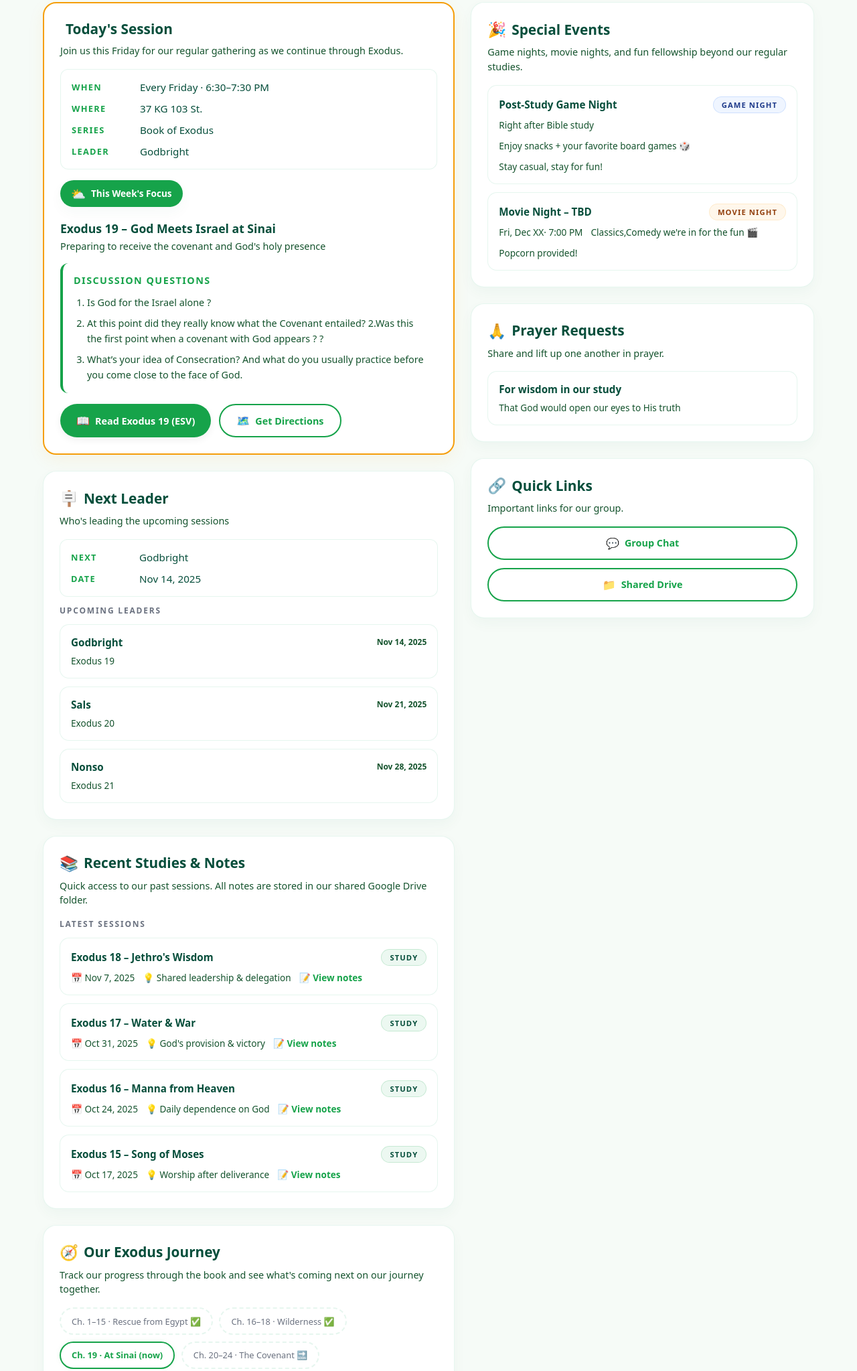
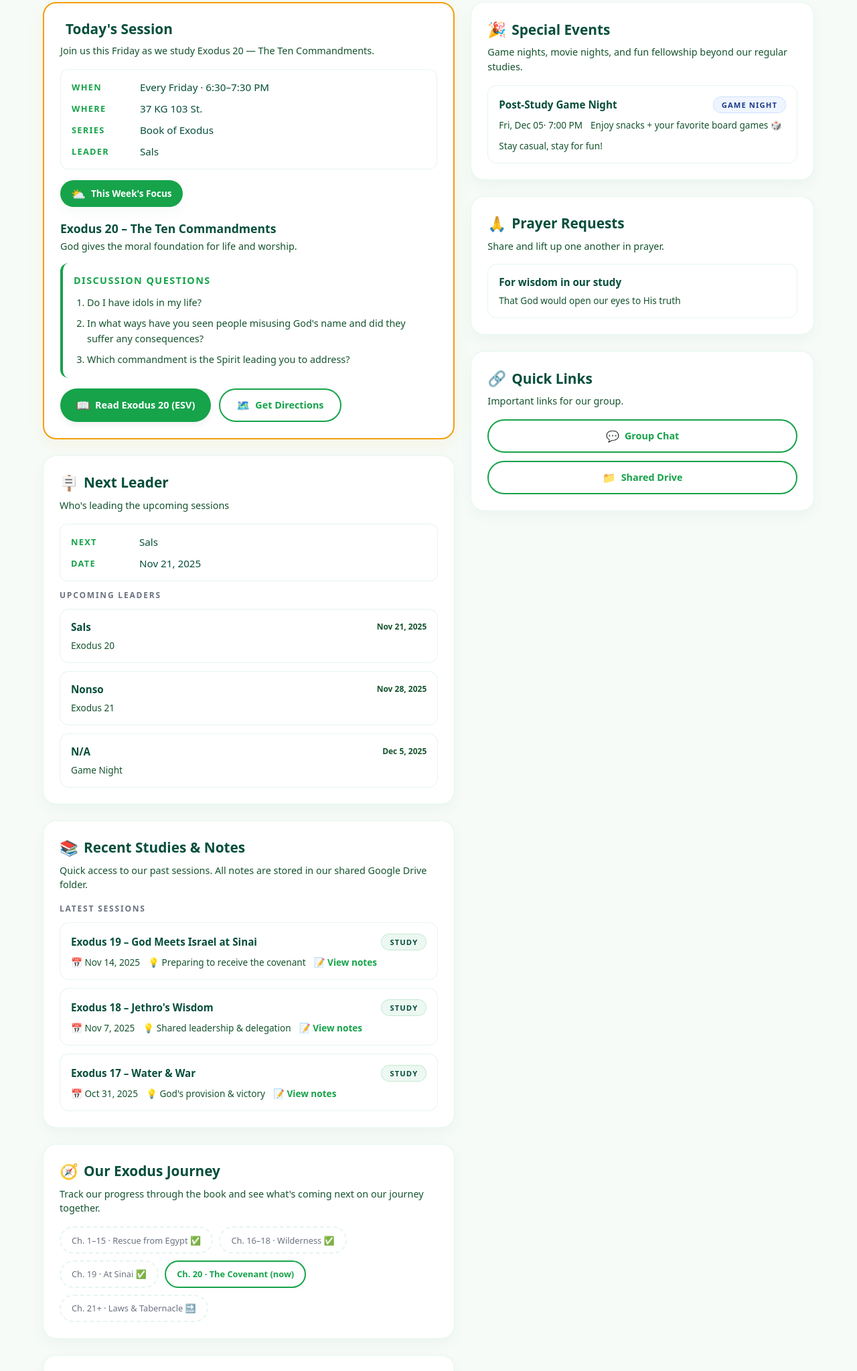
Before and after one commit to sallymkabole/bible_study, a plain HTML site: page index.html in a window 1280 px wide. Shown: the part 213-2260 px from the top of the page at 67% size. Drawn offline with Linux system fonts and the light colour scheme.

Commit message:
today's update

```diff
--- a/index.html
+++ b/index.html
@@ -349,7 +349,7 @@ footer { margin-top:3rem; padding-top:2rem; border-top:1px solid var(--border-so
       <div class="pill-row">
         <span class="pill"><span class="icon">📍</span>37 KG 103 St.</span>
         <span class="pill"><span class="icon">🕡</span>Fridays · 6:30–7:30 PM</span>
-        <span class="pill"><span class="icon">📖</span>Book of Exodus · Ch. 19</span>
+        <span class="pill"><span class="icon">📖</span>Book of Exodus · Ch. 20</span>
       </div>
     </header>
 
@@ -359,7 +359,7 @@ footer { margin-top:3rem; padding-top:2rem; border-top:1px solid var(--border-so
         <!-- Next Session -->
         <article class="card highlight">
           <h2><span class="icon"></span>Today's Session</h2>
-          <p class="subtext">Join us this Friday for our regular gathering as we continue through Exodus.</p>
+          <p class="subtext">Join us this Friday as we study Exodus 20 — The Ten Commandments.</p>
 
           <div class="session-meta">
             <div class="meta-row">
@@ -376,7 +376,7 @@ footer { margin-top:3rem; padding-top:2rem; border-top:1px solid var(--border-so
             </div>
             <div class="meta-row">
               <div class="meta-label">Leader</div>
-              <div class="meta-value" id="current-leader">Godbright</div>
+              <div class="meta-value" id="current-leader">Sals</div>
             </div>
           </div>
 
@@ -385,36 +385,35 @@ footer { margin-top:3rem; padding-top:2rem; border-top:1px solid var(--border-so
             This Week's Focus
           </div>
           <p class="passage">
-            Exodus 19 – God Meets Israel at Sinai
-            <small>Preparing to receive the covenant and God's holy presence</small>
+            Exodus 20 – The Ten Commandments
+            <small>God gives the moral foundation for life and worship.</small>
           </p>
 
           <div class="discussion-questions">
             <h3>Discussion Questions</h3>
             <ol>
-              <li>Is God for the Israel alone ?</li>
-              <li>At this point did they really know  what the Covenant entailed?  2.Was this the first point when a covenant with God appears ? ?</li>
-              <li>What’s your idea of  Consecration? And what do you usually practice before you come close to the face of God.</li>
+              <li>Do I have idols in my life?</li>
+              <li>In what ways have you seen people misusing God's name and did they suffer any consequences?</li>
+              <li>Which commandment is the Spirit leading you to address?</li>
             </ol>
           </div>
 
           <div class="btn-row">
-            <a href="https://www.biblegateway.com/passage/?search=Exodus+19&version=ESV" class="btn" target="_blank">
+            <a href="https://www.biblegateway.com/passage/?search=Exodus+20&version=ESV" class="btn" target="_blank" rel="noopener">
               <span class="icon">📖</span>
-              Read Exodus 19 (ESV)
+              Read Exodus 20 (ESV)
             </a>
-            <a href="https://www.google.com/maps/search/?api=1&query=37+KG+103+St" class="btn outline" target="_blank">
+            <a href="https://www.google.com/maps/search/?api=1&query=37+KG+103+St" class="btn outline" target="_blank" rel="noopener">
               <span class="icon">🗺️</span>
               Get Directions
             </a>
           </div>
         </article>
-        <!-- NEXT LEADER (place inside RIGHT COLUMN, before Quick Links) -->
+
         <article class="card" id="next-leader-card">
           <h2><span class="icon">🪧</span>Next Leader</h2>
           <p class="subtext">Who's leading the upcoming sessions</p>
 
-  <!-- Shows the next single leader and date -->
           <div class="session-meta" style="margin-bottom:0.75rem;">
             <div class="meta-row">
               <div class="meta-label">Next</div>
@@ -426,7 +425,6 @@ footer { margin-top:3rem; padding-top:2rem; border-top:1px solid var(--border-so
             </div>
           </div>
 
-  <!-- Optional: show a short list of upcoming leaders -->
           <div class="section-label" style="margin-top:0.5rem;">Upcoming Leaders</div>
           <ul class="list" id="upcoming-leaders-list" style="margin-top:0.5rem;"></ul>
         </article>
@@ -440,10 +438,6 @@ footer { margin-top:3rem; padding-top:2rem; border-top:1px solid var(--border-so
 
           <div class="section-label">Latest Sessions</div>
           <ul class="list" id="studies-list"></ul>
-
-          <!-- <p class="small-note">
-            💡 <strong>Tip:</strong> Update the studies array in the script section when adding new sessions.
-          </p> -->
         </article>
 
         <!-- Exodus Journey Overview -->
@@ -456,9 +450,9 @@ footer { margin-top:3rem; padding-top:2rem; border-top:1px solid var(--border-so
           <div class="journey">
             <span class="journey-step">Ch. 1–15 · Rescue from Egypt ✅</span>
             <span class="journey-step">Ch. 16–18 · Wilderness ✅</span>
-            <span class="journey-step current">Ch. 19 · At Sinai (now)</span>
-            <span class="journey-step">Ch. 20–24 · The Covenant 🔜</span>
-            <span class="journey-step">Ch. 25+ · Tabernacle 🔜</span>
+            <span class="journey-step">Ch. 19 · At Sinai ✅</span>
+            <span class="journey-step current">Ch. 20 · The Covenant (now)</span>
+            <span class="journey-step">Ch. 21+ · Laws & Tabernacle 🔜</span>
           </div>
         </article>
 
@@ -468,19 +462,15 @@ footer { margin-top:3rem; padding-top:2rem; border-top:1px solid var(--border-so
           <p class="subtext">Helpful tools and references for deeper study of Exodus.</p>
 
           <div class="resources-grid">
-            <a href="https://www.biblegateway.com" class="resource-link" target="_blank">
+            <a href="https://www.biblegateway.com" class="resource-link" target="_blank" rel="noopener">
               <span class="icon">📖</span>
               Bible Gateway
             </a>
-            <!-- <a href="https://www.blueletterbible.org" class="resource-link" target="_blank">
-              <span class="icon">🔍</span>
-              Blue Letter Bible
-            </a> -->
-            <a href="https://www.thebibleproject.com/explore/video/exodus-1-18/" class="resource-link" target="_blank">
+            <a href="https://www.thebibleproject.com/explore/video/exodus-1-18/" class="resource-link" target="_blank" rel="noopener">
               <span class="icon">🎥</span>
               Bible Project
             </a>
-            <a href="https://drive.google.com/drive/folders/1y5M9I8Nz1YdXbgn4wU6zCTfct413B3GM?usp=drive_link" class="resource-link">
+            <a href="https://drive.google.com/drive/folders/1y5M9I8Nz1YdXbgn4wU6zCTfct413B3GM?usp=drive_link" class="resource-link" target="_blank" rel="noopener">
               <span class="icon">📝</span>
               Group Notes
             </a>
@@ -512,27 +502,7 @@ footer { margin-top:3rem; padding-top:2rem; border-top:1px solid var(--border-so
           <p class="subtext">Game nights, movie nights, and fun fellowship beyond our regular studies.</p>
 
           <ul class="list" id="events-list"></ul>
-
-          <!-- <p class="small-note">
-            📅 <strong>Planning something?</strong> Edit the events array in the script to add new events!
-          </p> -->
         </article>
-<!--
-        Who's Coming
-        <article class="card">
-          <h2><span class="icon">👥</span>Who's Coming This Friday?</h2>
-          <p class="subtext">Let the group know you'll be there!</p>
-
-          <div id="attendance-list" style="margin-top: 1rem;">
-            <div style="padding: 1rem; text-align: center; color: var(--text-muted); font-size: 0.9rem;">
-              Coming soon: Attendance tracker
-            </div>
-          </div>
-
-          <p class="small-note">
-            ✅ This feature could be enhanced with a simple check-in system or linked to your group chat.
-          </p>
-        </article> -->
 
         <!-- Prayer Requests -->
         <article class="card">
@@ -548,19 +518,7 @@ footer { margin-top:3rem; padding-top:2rem; border-top:1px solid var(--border-so
                 <span>That God would open our eyes to His truth</span>
               </div>
             </li>
-            <!-- <li class="list-item">
-              <div class="list-item-header">
-                <span>Group members traveling</span>
-              </div>
-              <div class="list-item-meta">
-                <span>Safety and God's presence with them</span>
-              </div>
-            </li> -->
           </ul>
-
-          <!-- <p class="small-note">
-            💬 Share prayer requests in your group chat or add them to the shared notes document.
-          </p> -->
         </article>
 
         <!-- Quick Links -->
@@ -573,14 +531,10 @@ footer { margin-top:3rem; padding-top:2rem; border-top:1px solid var(--border-so
               <span class="icon">💬</span>
               Group Chat
             </a>
-            <a href="https://drive.google.com/drive/folders/1y5M9I8Nz1YdXbgn4wU6zCTfct413B3GM?usp=drive_link" class="btn outline" style="width: 100%;">
+            <a href="https://drive.google.com/drive/folders/1y5M9I8Nz1YdXbgn4wU6zCTfct413B3GM?usp=drive_link" class="btn outline" style="width: 100%;" target="_blank" rel="noopener">
               <span class="icon">📁</span>
               Shared Drive
             </a>
-            <!-- <a href="#" class="btn outline" style="width: 100%;">
-              <span class="icon">📧</span>
-              Email the Group
-            </a> -->
           </div>
         </article>
       </section>
@@ -597,7 +551,7 @@ footer { margin-top:3rem; padding-top:2rem; border-top:1px solid var(--border-so
     const themeToggle = document.getElementById('theme-toggle');
     const body = document.body;
 
-    // Check for saved theme preference or default to 'dark'
+    // Check for saved theme preference or default to 'light'
     const currentTheme = localStorage.getItem('theme') || 'light';
     body.setAttribute('data-theme', currentTheme);
     updateThemeIcon(currentTheme);
@@ -653,9 +607,15 @@ footer { margin-top:3rem; padding-top:2rem; border-top:1px solid var(--border-so
     // === Studies data ===
     const studies = [
       {
+        title: "Exodus 19 – God Meets Israel at Sinai",
+        theme: "Preparing to receive the covenant",
+        notesUrl: "https://drive.google.com/drive/folders/1y5M9I8Nz1YdXbgn4wU6zCTfct413B3GM?usp=drive_link",
+        date: "Nov 14, 2025"
+      },
+      {
         title: "Exodus 18 – Jethro's Wisdom",
         theme: "Shared leadership & delegation",
-        notesUrl: "https://drive.google.com/drive/folders/1y5M9I8Nz1YdXbgn4wU6zCTfct413B3GM?usp=drive_link", // replace with actual Drive link
+        notesUrl: "https://drive.google.com/drive/folders/1y5M9I8Nz1YdXbgn4wU6zCTfct413B3GM?usp=drive_link",
         date: "Nov 7, 2025"
       },
       {
@@ -663,18 +623,6 @@ footer { margin-top:3rem; padding-top:2rem; border-top:1px solid var(--border-so
         theme: "God's provision & victory",
         notesUrl: "https://drive.google.com/drive/folders/1y5M9I8Nz1YdXbgn4wU6zCTfct413B3GM?usp=drive_link",
         date: "Oct 31, 2025"
-      },
-      {
-        title: "Exodus 16 – Manna from Heaven",
-        theme: "Daily dependence on God",
-        notesUrl: "https://drive.google.com/drive/folders/1y5M9I8Nz1YdXbgn4wU6zCTfct413B3GM?usp=drive_link",
-        date: "Oct 24, 2025"
-      },
-      {
-        title: "Exodus 15 – Song of Moses",
-        theme: "Worship after deliverance",
-        notesUrl: "https://drive.google.com/drive/folders/1y5M9I8Nz1YdXbgn4wU6zCTfct413B3GM?usp=drive_link",
-        date: "Oct 17, 2025"
       }
     ];
 
@@ -685,28 +633,19 @@ footer { margin-top:3rem; padding-top:2rem; border-top:1px solid var(--border-so
         type: "Game Night",
         typeClass: "game",
         details: [
-          "Right after Bible study",
+          "Fri, Dec 05· 7:00 PM",
           "Enjoy snacks + your favorite board games 🎲",
           "Stay casual, stay for fun!"
         ]
-      },
-      {
-        title: "Movie Night – TBD",
-        type: "Movie Night",
-        typeClass: "movie",
-        details: [
-          "Fri, Dec XX· 7:00 PM",
-          "Classics,Comedy we're in for the fun 🎬",
-          "Popcorn provided!"
-        ]
       }
       // {
-      //   title: "Snacks & Stories",
-      //   type: "Fellowship",
-      //   typeClass: "study",
+      //   title: "Movie Night – TBD",
+      //   type: "Movie Night",
+      //   typeClass: "movie",
       //   details: [
-      //     "Weekly",
-      //     "Snacks after study 🍽️"
+      //     "Fri, Dec 05· 7:00 PM",
+      //     "Classics & comedy — we're in for the fun 🎬",
+      //     "Popcorn provided!"
       //   ]
       // }
     ];
@@ -727,7 +666,7 @@ footer { margin-top:3rem; padding-top:2rem; border-top:1px solid var(--border-so
           <div class="list-item-meta">
             <span>📅 ${study.date}</span>
             <span>💡 ${study.theme}</span>
-            ${study.notesUrl !== '#' ? `<a href="${study.notesUrl}" target="_blank">📝 View notes</a>` : '<span style="opacity: 0.6;">Notes coming soon</span>'}
+            ${study.notesUrl !== '#' ? `<a href="${study.notesUrl}" target="_blank" rel="noopener">📝 View notes</a>` : '<span style="opacity: 0.6;">Notes coming soon</span>'}
           </div>
         `;
 
@@ -762,11 +701,11 @@ footer { margin-top:3rem; padding-top:2rem; border-top:1px solid var(--border-so
     }
 
     // === Next leaders data ===
-// Example: replace/add entries as you schedule leaders
+    // Put Sals as the current/next leader
     const nextLeaders = [
-  { name: "Godbright", date: "Nov 14, 2025", notes: "Exodus 19" },
       { name: "Sals", date: "Nov 21, 2025", notes: "Exodus 20" },
-  { name: "Nonso", date: "Nov 28, 2025", notes: "Exodus 21" }
+      { name: "Nonso", date: "Nov 28, 2025", notes: "Exodus 21" },
+      { name: "N/A", date: "Dec 5, 2025", notes: "Game Night" }
     ];
 
     // render next leader card (single next + upcoming list)
@@ -787,10 +726,10 @@ function renderNextLeader() {
       const next = nextLeaders[0];
       nextNameEl.textContent = `${next.name}`;
       nextDateEl.textContent = `${next.date}`;
-  // Optionally update the "Leader" field in the main Next Session card
+      // Update the "Leader" field in the main Next Session card
       if (currentLeaderEl) currentLeaderEl.textContent = next.name;
 
-  // Render upcoming list (skip the first entry that is already shown)
+      // Render upcoming list (show a few upcoming)
       upcomingList.innerHTML = '';
       nextLeaders.slice(0, 6).forEach((l, idx) => {
         const li = document.createElement('li');
@@ -808,12 +747,10 @@ function renderNextLeader() {
       });
     }
 
-// call it after page loads (you can also call renderNextLeader() whenever you update nextLeaders)
-renderNextLeader();
-
     // Initialize
     renderStudies();
     renderEvents();
+    renderNextLeader();
   </script>
 </body>
 </html>
```
Lines whose indentation alone changed are shown as unchanged.
